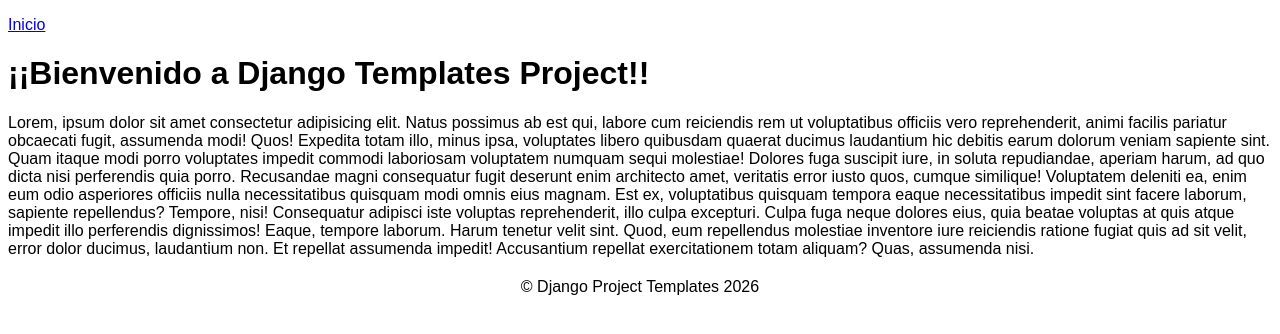
After one commit to b3nj4dz/Django-BC.dz, a Django app: template inicio/templates/inicio/index.html in a window 1280 px wide. The commit adds this page. Shown: the top 334 px of the page. Run offline with Django 3.2, Linux system fonts and the light colour scheme; the template is opened without the code that fills it, so the values that code supplies are empty.

Commit message:
avance html y css

```diff
--- a/django_templates/urls.py
+++ b/django_templates/urls.py
@@ -15,8 +15,10 @@
     2. Add a URL to urlpatterns:  path('blog/', include('blog.urls'))
 """
 from django.contrib import admin
-from django.urls import path
+from django.urls import path,include
 
 urlpatterns = [
     path('admin/', admin.site.urls),
+    path("",include("inicio.urls"))
+
 ]
--- /dev/null
+++ b/inicio/templates/inicio/index.html
@@ -0,0 +1,14 @@
+{% extends 'base.html' %}
+
+{% block title %}¡Bienvenidos! {% endblock %}
+{% block content %}
+    <h1>¡¡Bienvenido a Django Templates Project!!</h1>
+    <p>
+        Lorem, ipsum dolor sit amet consectetur adipisicing elit. Natus possimus ab est qui, labore cum reiciendis rem ut voluptatibus officiis vero reprehenderit, animi facilis pariatur obcaecati fugit, assumenda modi! Quos!
+        Expedita totam illo, minus ipsa, voluptates libero quibusdam quaerat ducimus laudantium hic debitis earum dolorum veniam sapiente sint. Quam itaque modi porro voluptates impedit commodi laboriosam voluptatem numquam sequi molestiae!
+        Dolores fuga suscipit iure, in soluta repudiandae, aperiam harum, ad quo dicta nisi perferendis quia porro. Recusandae magni consequatur fugit deserunt enim architecto amet, veritatis error iusto quos, cumque similique!
+        Voluptatem deleniti ea, enim eum odio asperiores officiis nulla necessitatibus quisquam modi omnis eius magnam. Est ex, voluptatibus quisquam tempora eaque necessitatibus impedit sint facere laborum, sapiente repellendus? Tempore, nisi!
+        Consequatur adipisci iste voluptas reprehenderit, illo culpa excepturi. Culpa fuga neque dolores eius, quia beatae voluptas at quis atque impedit illo perferendis dignissimos! Eaque, tempore laborum. Harum tenetur velit sint.
+        Quod, eum repellendus molestiae inventore iure reiciendis ratione fugiat quis ad sit velit, error dolor ducimus, laudantium non. Et repellat assumenda impedit! Accusantium repellat exercitationem totam aliquam? Quas, assumenda nisi.
+    </p>
+{% endblock %}
--- a/inicio/views.py
+++ b/inicio/views.py
@@ -2,4 +2,4 @@
 
 # Create your views here.
 def index(request):
-    return render(request, "inicio/inicio.html")
+    return render(request, "inicio/index.html")
--- /dev/null
+++ b/static/css/style.css
@@ -0,0 +1,18 @@
+body {
+    font-family: Arial, sans-serif;
+}
+
+nav ul {
+    list-style-type: none;
+    padding: 0;
+}
+
+nav ul li {
+    display: inline;
+    margin-right: 10px;
+}
+
+footer {
+    margin-top: 20px;
+    text-align: center;
+}
--- a/templates/base.html
+++ b/templates/base.html
@@ -1,11 +1,27 @@
 <!DOCTYPE html>
 <html lang="es">
 <head>
+    {% load static %}
     <meta charset="UTF-8">
     <meta name="viewport" content="width=device-width, initial-scale=1.0">
     <title>{% block title %}Django TEMPLATES Project{% endblock %}</title>
+    <link rel="stylesheet" href="{% static 'css/style.css' %}">
 </head>
 <body>
+    <header>
+        <nav>
+            <ul>
+                <li><a href="{% url 'inicio:index' %}">Inicio</a></li>
+            </ul>
+        </nav>
+    </header>
+    <main>
+        {% block content %}
 
+        {% endblock %}
+    </main>
+    <footer>
+        <p>&copy; Django Project Templates 2026</p>
+    </footer>
 </body>
 </html>
```
Also changed, not shown: inicio/urls.py (added, +8 -0 lines), inicio/templates/inicio/inicio.html (deleted).
